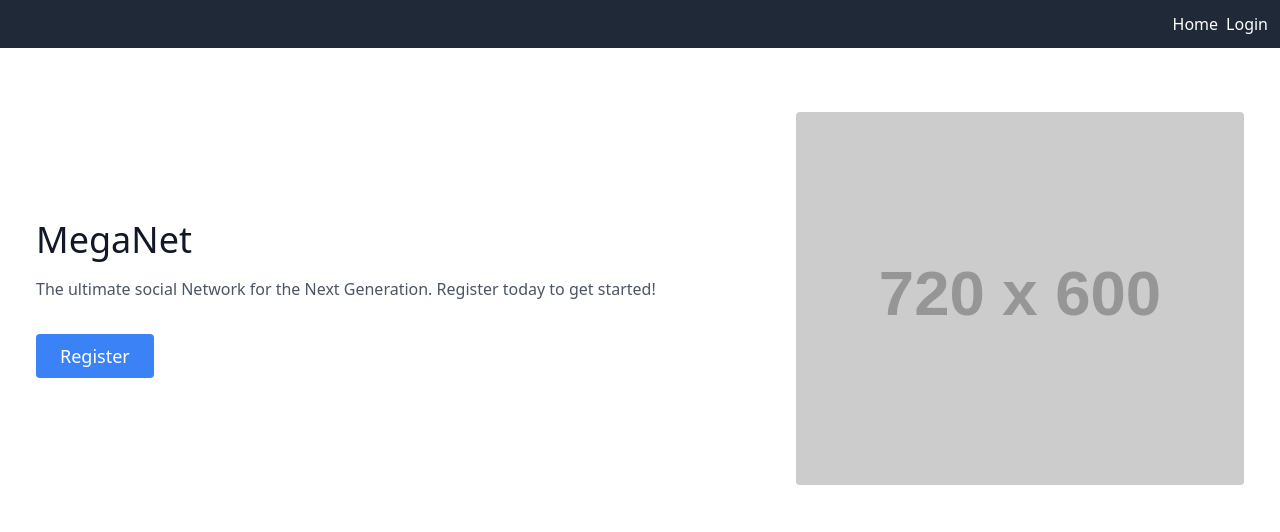
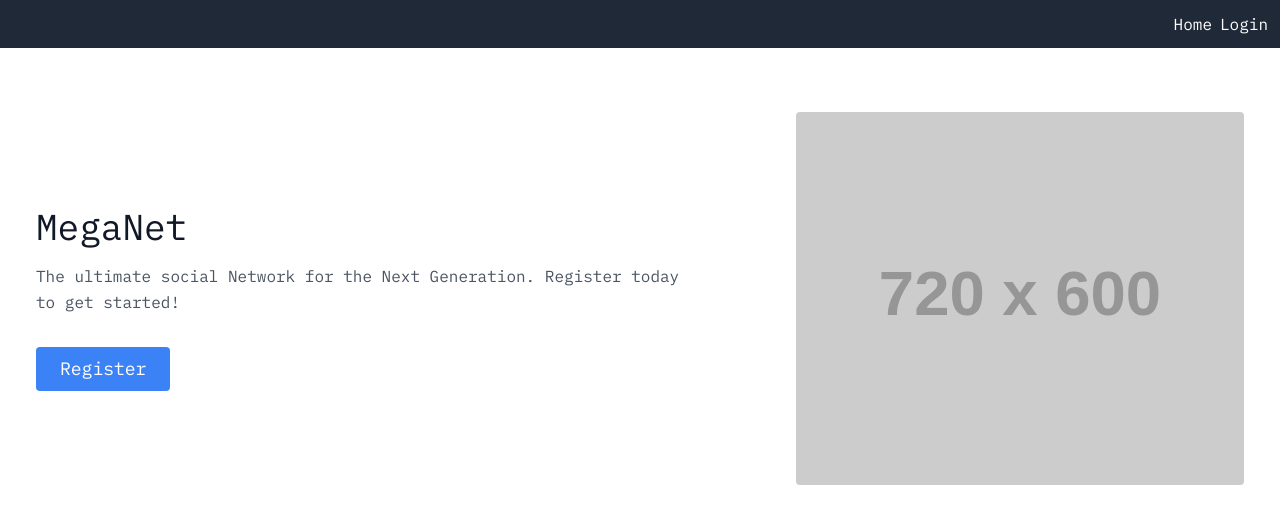
Before and after one commit to Boadzie/megaNet, a Flask app: page / in a window 1280 px wide. Shown: the top 532 px of the page. Run offline with Flask 2, Linux system fonts and the light colour scheme; grey boxes labelled with a size stand in for pictures from a placeholder-image service; some libraries are stand-ins or nearby versions.

Commit message:
add google font to app

```diff
--- a/app/templates/base.html
+++ b/app/templates/base.html
@@ -8,7 +8,14 @@
       href="https://unpkg.com/tailwindcss@^2/dist/tailwind.min.css"
       rel="stylesheet"
     />
+    <link rel="preconnect" href="https://fonts.gstatic.com">
+<link href="https://fonts.googleapis.com/css2?family=IBM+Plex+Mono&display=swap" rel="stylesheet">
     <title>{{title}} - Mega</title>
+    <style>
+      body{
+        font-family: 'IBM Plex Mono', monospace;
+      }
+    </style>
   </head>
   <body>
     <div class="flex justify-end px-3 py-3 mb-4 text-white bg-gray-800">
```
